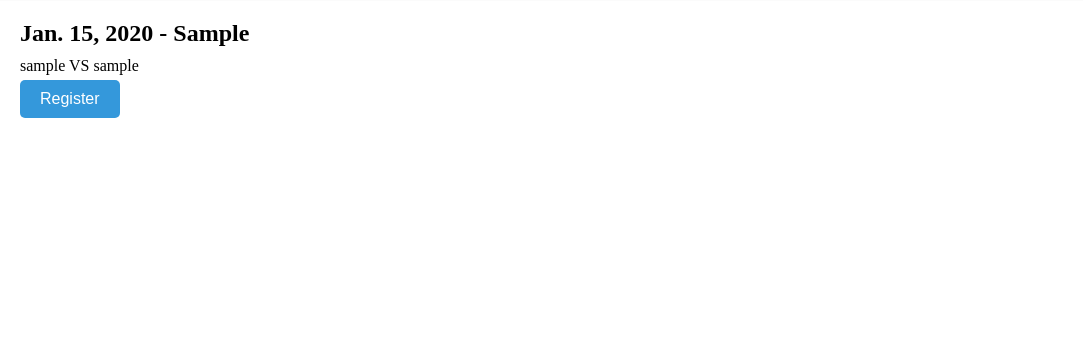
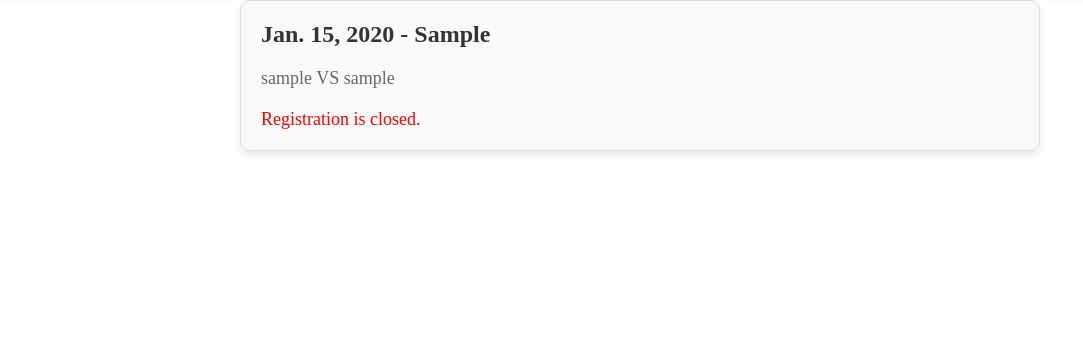
Before and after one commit to zk-2905/Boxing_Promotions, a Django app: page /events/1/detail/ in a window 1280 px wide. Shown: the part 70-424 px from the top of the page, without its empty margins (0-1083 px from the left). Run offline with Django 3.2, Linux system fonts and the light colour scheme; tables that the repository leaves empty hold one stand-in row (values such as "Sample post"); parts of the project's set-up code (start-up, migrations or seed data) failed here and were passed over.

Commit message:
23rd commit
Only 6 fights per class, regsitration closes the day before

```diff
--- a/box/models.py
+++ b/box/models.py
@@ -54,7 +54,7 @@ class BoxingEvent(models.Model):
         return f"{self.title} - {self.date} - {self.location}"
 
     def is_event_completed(self):
-        return date.today() > self.date + timedelta(days=1)
+        return date.today() >= self.date
 
     def get_date(self):
         return self.date
@@ -69,7 +69,7 @@ class Fight(models.Model):
 class EventFight(models.Model):
     event = models.ForeignKey(BoxingEvent, on_delete=models.CASCADE)
     fight = models.ForeignKey(Fight, on_delete=models.CASCADE)
-    order = models.PositiveIntegerField()
+    order = models.PositiveIntegerField(null= True, blank= True)
     red_boxer_result = models.CharField(max_length= 10, blank = True, null = True, choices=[('win','Win'),('loss','Loss'),('draw','Draw')])
     blue_boxer_result = models.CharField(max_length= 10, blank = True, null = True, choices=[('win','Win'),('loss','Loss'),('draw','Draw')])
 
--- a/box/static/box/css/event_detail.css
+++ b/box/static/box/css/event_detail.css
@@ -1,14 +1,17 @@
-/* events_detail.css */
-
 .event-details-container {
-    max-width: 600px;
-    margin-top: 70px;
+    max-width: 800px;
+    margin: 70px auto; /* Center the container */
     padding: 20px;
+    border: 1px solid #ddd; /* Add a border for separation */
+    border-radius: 10px;
+    background-color: #f9f9f9; /* Light background color */
+    box-shadow: 0 4px 8px rgba(0, 0, 0, 0.1); /* Add a shadow for depth */
 }
 
 .event-details-container h2 {
     font-size: 24px;
-    margin-bottom: 10px;
+    margin-bottom: 20px; /* Increase space below the title */
+    color: #333; /* Darken the title color */
 }
 
 .event-fights-list {
@@ -17,20 +20,28 @@
 }
 
 .event-fight-item {
-    font-size: 16px;
-    margin-bottom: 5px;
+    font-size: 18px; /* Increase font size for better readability */
+    margin-bottom: 10px;
+    color: #666; /* Darken the text color */
 }
 
 .register-button {
     background-color: #3498db;
     color: #fff;
-    padding: 10px 20px;
-    font-size: 16px;
+    padding: 12px 24px; /* Increase padding for a larger button */
+    font-size: 18px;
     cursor: pointer;
     border: none;
     border-radius: 5px;
+    transition: background-color 0.3s; /* Add transition for hover effect */
 }
 
 .register-button:hover {
     background-color: #2980b9;
 }
+
+.registration-closed {
+    font-size: 18px;
+    color: #f00; /* Red color for emphasis */
+    margin-top: 20px; /* Space between registration closed message and button */
+}
--- a/box/templates/box/event_detail.html
+++ b/box/templates/box/event_detail.html
@@ -19,10 +19,15 @@
         {% else %}
             <p>No fights scheduled for this event.</p>
         {% endif %}
-        <!-- Register button to find an opponent -->
-        <form method="post" action="{% url 'box:event_registration_confirmation' event.id %}">
-            {% csrf_token %}
-            <button type="submit" class="register-button">Register</button>
-        </form>
+
+        {% if not one_day_before_event %}
+            <!-- Register button to find an opponent -->
+            <form method="post" action="{% url 'box:event_registration_confirmation' event.id %}">
+                {% csrf_token %}
+                <button type="submit" class="register-button">Register</button>
+            </form>
+        {% else %}
+            <p class="registration-closed">Registration is closed.</p>
+        {% endif %}
     </div>
 {% endblock %}
--- a/box/templates/box/events_list.html
+++ b/box/templates/box/events_list.html
@@ -18,9 +18,9 @@
     </div>
 
     {% if events %}
-        <ul>
+        <ul class="event-fights-list">
             {% for event in events %}
-                <li>
+                <li class="event-fight-item">
                     <h3>{{ event.title }} - {{ event.date }} - {{ event.location }}</h3>
                     <a href="{% url 'box:event_detail' event_id=event.id %}">View Details</a>
                 </li>
--- a/box/views.py
+++ b/box/views.py
@@ -39,7 +39,14 @@ def events_list(request):
 def event_detail(request, event_id):
     event = get_object_or_404(BoxingEvent, id=event_id)
     registrations = EventRegistration.objects.filter(event=event)
-    return render(request, 'box/event_detail.html', {'event': event})
+
+    one_day_before_event = datetime.date.today() >= (event.date - datetime.timedelta(days=1))
+    context = {
+        'event': event,
+        'registrations': registrations,
+        'one_day_before_event': one_day_before_event,
+    }
+    return render(request, 'box/event_detail.html', context)
 
 @login_required
 def event_registration_confirmation(request, event_id):
@@ -66,7 +73,6 @@ def register_event(request, event_id):
         profile_form = UserProfileForm(request.POST, request.FILES, instance=user_profile)
 
         matches = find_matches(request.user, event)
-        #print(matches)
         if matches:
             create_fight(matches, event)
             update_not_matched_counters(event)
@@ -91,13 +97,14 @@ def find_matches(current_user, event):
 
     for users in weight_classes.values():
         users.sort(key = lambda user: (user.userprofile.not_matched_counter, calculate_points(user.userprofile)), reverse= True)
-    print(weight_classes)
     matches = []
     matched_users = set()
+    max_fights_per_class = 6
     for weight_class, users in sorted(weight_classes.items(), reverse= True):
+        fights_created = 0
         for i in range(len(users)):
             user1 = users[i]
-            if user1 in matched_users:
+            if user1 in matched_users or fights_created == max_fights_per_class:
                 continue
             for j in range(i+1, len(users)):
                 user2 = users[j]
@@ -110,6 +117,7 @@ def find_matches(current_user, event):
                         matched_users.add(user2)
                         reset_user_not_matched_counter(user1, event)
                         reset_user_not_matched_counter(user2, event)
+                        fights_created += 1
                 points_difference = abs(calculate_points(user1.userprofile) - calculate_points(user2.userprofile))
                 if user1 not in matched_users and user2 not in matched_users and points_difference <= 5 and points_difference >= -5:
                     matches.append((user1, user2))
@@ -117,6 +125,7 @@ def find_matches(current_user, event):
                     matched_users.add(user2)
                     reset_user_not_matched_counter(user1, event)
                     reset_user_not_matched_counter(user2, event)
+                    fights_created += 1
 
     return matches
 
@@ -137,23 +146,20 @@ def calculate_points(user_profile):
     return (user_profile.wins * 3) + (user_profile.draws * 2) + user_profile.losses
 
 def create_fight(matches, event):
-    max_fights = 6
     current_fights_count = EventFight.objects.filter(event=event).count()
-    if current_fights_count >= max_fights:
-        return  # Don't create a new fight if the limit has been reached
 
     for i, (user1, user2) in enumerate(matches):
         order = current_fights_count + i + 1  # Increment the order for the new fight
         fight = Fight.objects.create(red_boxer=user1, blue_boxer=user2)
         event_fight = EventFight.objects.create(event=event, fight=fight, order=order)
 
-    registration_user1 = EventRegistration.objects.get(user=user1, event=event)
-    registration_user1.matched = True
-    registration_user1.save()
+        registration_user1 = EventRegistration.objects.get(user=user1, event=event)
+        registration_user1.matched = True
+        registration_user1.save()
 
-    registration_user2 = EventRegistration.objects.get(user=user2, event=event)
-    registration_user2.matched = True
-    registration_user2.save()
+        registration_user2 = EventRegistration.objects.get(user=user2, event=event)
+        registration_user2.matched = True
+        registration_user2.save()
 
     return event_fight
 
@@ -224,7 +230,9 @@ def my_events(request):
     matched_opponent = []
     event_complete = []
     for registration in user_registrations:
+        print(registration)
         event = registration.event
+        print(event)
         if not event.is_event_completed():
             if not registration.matched:
                 searching_for_opponent.append(event)
@@ -233,7 +241,7 @@ def my_events(request):
         else:
             event_complete.append({
                 'event':event,
-                'results': get_event_results(event),
+                'results': get_event_results(request, event),
             })
 
     context = {
@@ -244,9 +252,10 @@ def my_events(request):
     return render(request, 'box/my_events.html', context)
 
 
-def get_event_results(event):
+def get_event_results(request, event):
     results = []
-    for event_fight in event.eventfight_set.all():
+    current_user = request.user
+    for event_fight in event.eventfight_set.filter(fight__red_boxer=current_user) | event.eventfight_set.filter(fight__blue_boxer=current_user):
         results.append({
             'red_boxer':  event_fight.fight.red_boxer,
             'blue_boxer': event_fight.fight.blue_boxer,
```
Also changed, not shown: box/static/box/css/events_list.css (+31 -2 lines), mysite/settings.py (+3 -6 lines), box/migrations/0021_auto_20240216_0628.py (added), box/migrations/0022_auto_20240216_0631.py (added).
